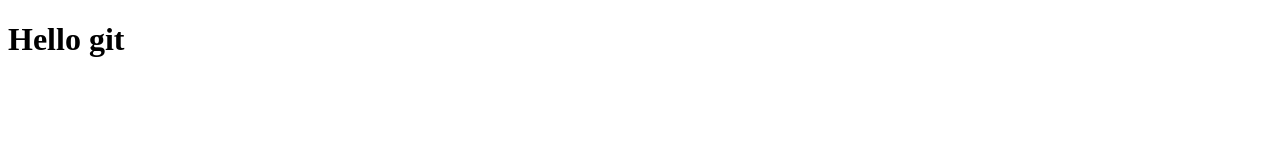
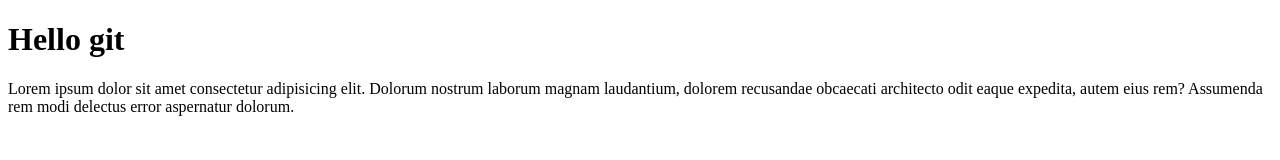
Before and after one commit to touseefhus/git, a plain HTML site: page index.html in a window 1280 px wide. Drawn offline with Linux system fonts and the light colour scheme.

Commit message:
p tag is  added

```diff
--- a/index.html
+++ b/index.html
@@ -7,5 +7,6 @@
 </head>
 <body>
     <h1>Hello git</h1>
+    <p>Lorem ipsum dolor sit amet consectetur adipisicing elit. Dolorum nostrum laborum magnam laudantium, dolorem recusandae obcaecati architecto odit eaque expedita, autem eius rem? Assumenda rem modi delectus error aspernatur dolorum.</p>
 </body>
 </html>
```
